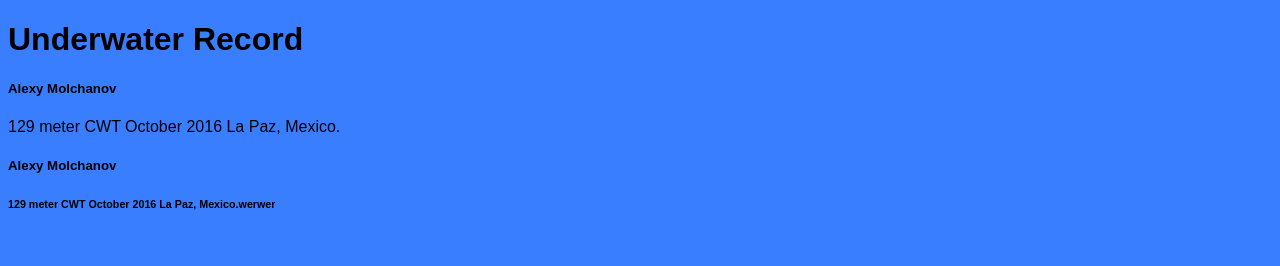
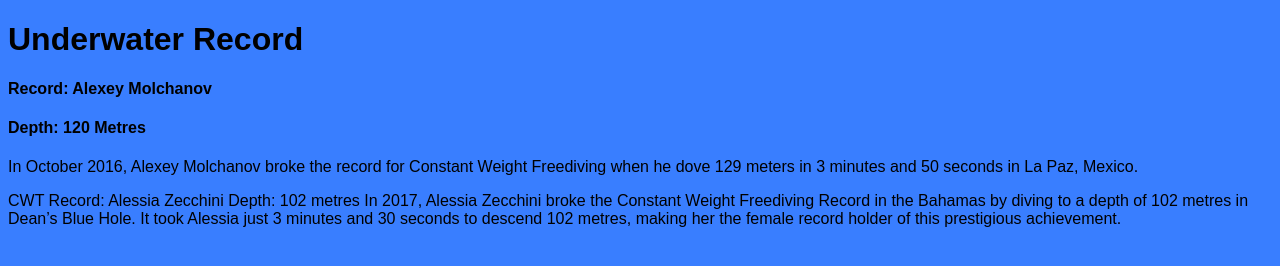
Before and after one commit to ShiraChuang/underwater_record, a plain HTML site: page index.html in a window 1280 px wide. Drawn offline with Linux system fonts and the light colour scheme.

Commit message:
Update index.html

```diff
--- a/index.html
+++ b/index.html
@@ -12,16 +12,17 @@
         <h1>Underwater Record</h1>
 
         <div>
-            <h5>Alexy Molchanov</h5>
-            <p>129 meter
-                CWT
-                October 2016
-                La Paz, Mexico.</p>
+            <h4>Record: Alexey Molchanov</h4>
+            <h4>Depth: 120 Metres</h4>
+            <p>In October 2016, Alexey Molchanov broke the record for Constant Weight Freediving when he dove 129 meters in 3 minutes and 50 seconds in La Paz, Mexico.</p>
+
         </div>
 
         <div>
-            <h5>Alexy Molchanov</h5>
-            <h6>129 meter CWT October 2016 La Paz, Mexico.werwer</h6>
+            CWT Record: Alessia Zecchini
+Depth: 102 metres
+
+In 2017, Alessia Zecchini broke the Constant Weight Freediving Record in the Bahamas by diving to a depth of 102 metres in Dean’s Blue Hole. It took Alessia just 3 minutes and 30 seconds to descend 102 metres, making her the female record holder of this prestigious achievement.
         </div>
 
 
```
